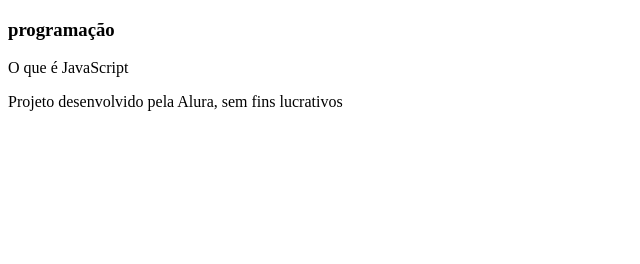
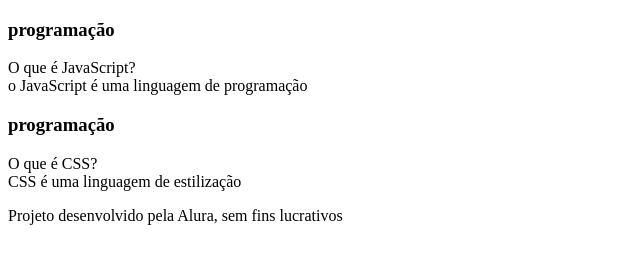
Before and after one commit to LVUC789/flashcards, a plain HTML site: page index.html in a window 1280 px wide. Shown: the whole page, without its empty margins (0-640 px from the left). Drawn offline with Linux system fonts and the light colour scheme.

Commit message:
Flashcard

```diff
--- a/index.html
+++ b/index.html
@@ -12,7 +12,21 @@
                 <div class="cartao__conteudo">
                     <h3>programação</h3>
                     <div class="cartao__conteudo__pergunta">
-                        O que é JavaScript
+                        O que é JavaScript?
+                    </div>
+                    <div class="cartao__conteudo__resposta">
+                        o JavaScript é uma linguagem de programação
+                    </div>
+                </div>
+            </article>
+             <article class="cartao">
+                <div class="cartao__conteudo">
+                    <h3>programação</h3>
+                    <div class="cartao__conteudo__pergunta">
+                        O que é CSS?
+                    </div>
+                    <div class="cartao__conteudo__resposta">
+                     CSS é uma linguagem de estilização
                     </div>
                 </div>
             </article>
```
